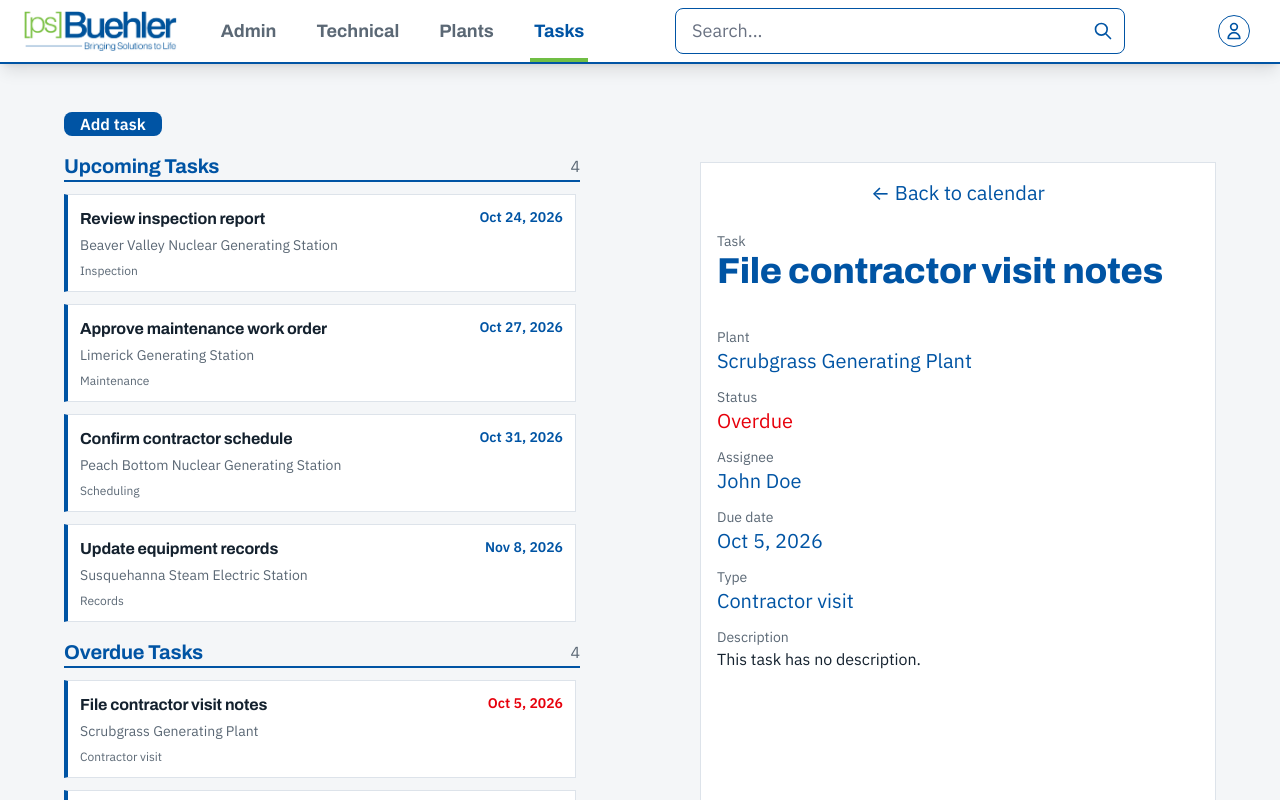
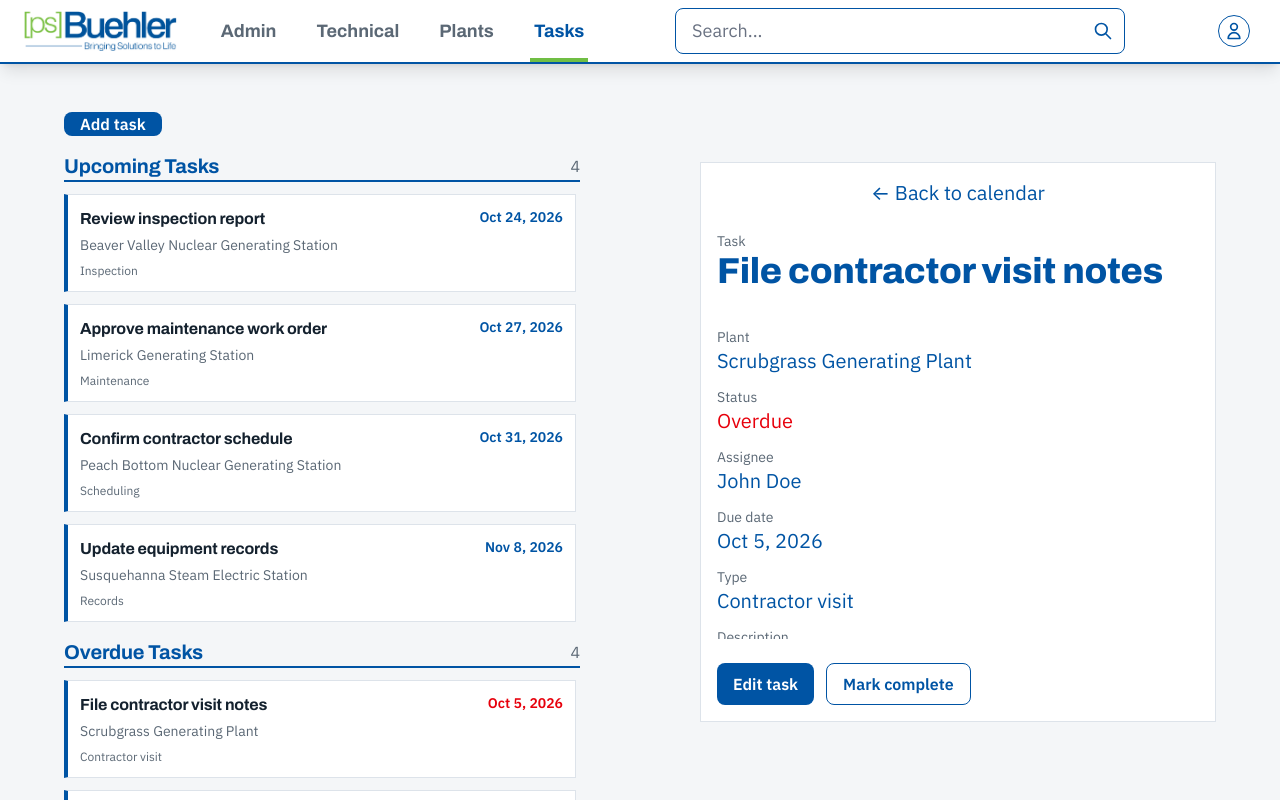
Before and after one commit to gcc-capstone/asset-manager, a React (Vite) app in the folder ui-prototype/: page / in a window 1280 px wide. Both pictures are taken after a click on the button "File contractor visit notes". Shown: the top 800 px of the page. Built offline with nearby package versions, Linux system fonts and the light colour scheme.

Commit message:
Fix scaling issue with task detail view

```diff
--- a/ui-prototype/src/views/TasksView.tsx
+++ b/ui-prototype/src/views/TasksView.tsx
@@ -99,7 +99,7 @@ function TaskDetailView({
         setIsEditing(false);
     }
 
-    return <section className="flex flex-col border border-line bg-main-background-2 p-4">
+    return <section className="flex max-h-[calc(100dvh-15rem)] min-h-0 flex-col border border-line bg-main-background-2 p-4">
         <button
             type="button"
             onClick={() => onTaskSelect(null)}
@@ -111,8 +111,8 @@ function TaskDetailView({
         <span className="text-sm text-text-muted">Task</span>
         <App.Title text={task.title} />
 
-        <form ref={formRef} className="flex min-h-0 flex-1 flex-col" onSubmit={saveTask}>
-            <div className="mt-4 space-y-3">
+        <form ref={formRef} className="flex min-h-0 flex-1 flex-col overflow-hidden" onSubmit={saveTask}>
+            <div className="mt-4 min-h-0 flex-1 space-y-3 overflow-y-auto">
                 <div>
                     <div className="text-sm text-text-muted">Plant</div>
                     <div>
@@ -202,7 +202,7 @@ function TaskDetailView({
                 </div>
             </div>
 
-            <div className={`mt-auto flex gap-3 pt-93 ${isEditing ? "justify-end" : "justify-start"}`}>
+            <div className={`flex shrink-0 gap-3 bg-main-background-2 pt-6 ${isEditing ? "justify-end" : "justify-start"}`}>
                 {isEditing
                     ? <>
                         <button
@@ -327,7 +327,7 @@ function TasksView({
         setNewTask(null);
     }
 
-    return <div className="grid min-h-[32rem] w-full grid-cols-2 gap-30">
+    return <div className="grid min-h-[32rem] w-full grid-cols-2 items-start gap-30">
         <div className="flex min-w-0 flex-col gap-4">
             <button
                 type="button"
@@ -345,7 +345,7 @@ function TasksView({
                 onTaskClick={onTaskSelect}
             />
         </div>
-        <div className={`relative min-w-0 ${selectedTask ? "pt-12.5" : ""}`}>
+        <div className={`relative min-w-0 ${selectedTask ? "min-h-0 pt-12.5" : ""}`}>
             {selectedTask
                 ? <TaskDetailView
                     key={selectedTask.title}
```
